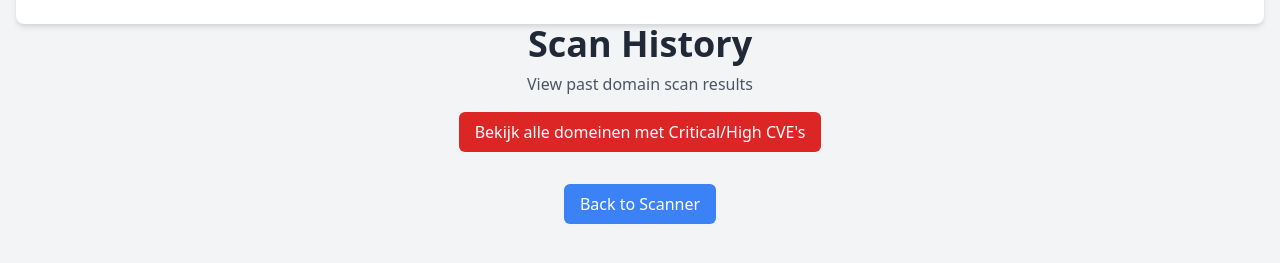
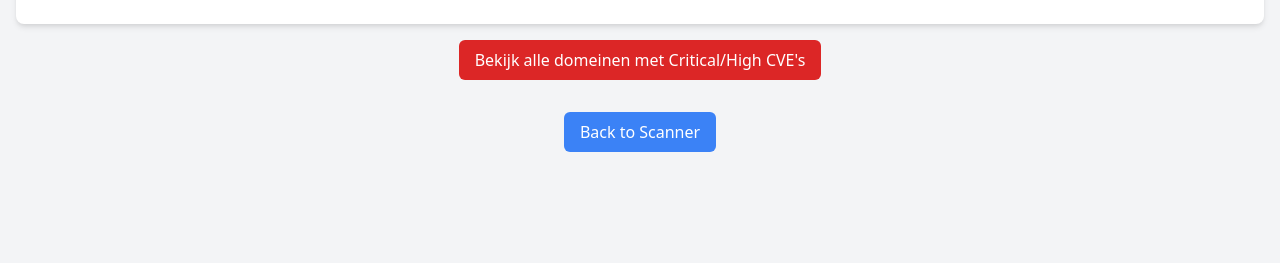
Before and after one commit to Jason-Van-de-Berckt-student-ap/SecurityProjectAp, a Flask app: page /history in a window 1280 px wide. Shown: the part 259-522 px from the top of the page. Run offline with Flask 3, Linux system fonts and the light colour scheme; data that the repository does not hold is empty.

Commit message:
Bug patch

```diff
--- a/project/templates/history.html
+++ b/project/templates/history.html
@@ -72,8 +72,6 @@
 
         <!-- ...existing code... -->
         <div class="text-center mb-8">
-            <h1 class="text-4xl font-bold text-gray-800">Scan History</h1>
-            <p class="text-gray-600 mt-2">View past domain scan results</p>
             <div class="mt-4">
                 <a href="{{ url_for('single_scan.critical_high_cves') }}"
                 class="inline-block bg-red-600 text-white py-2 px-4 rounded-md hover:bg-red-700 focus:outline-none focus:ring-2 focus:ring-red-500">
```
